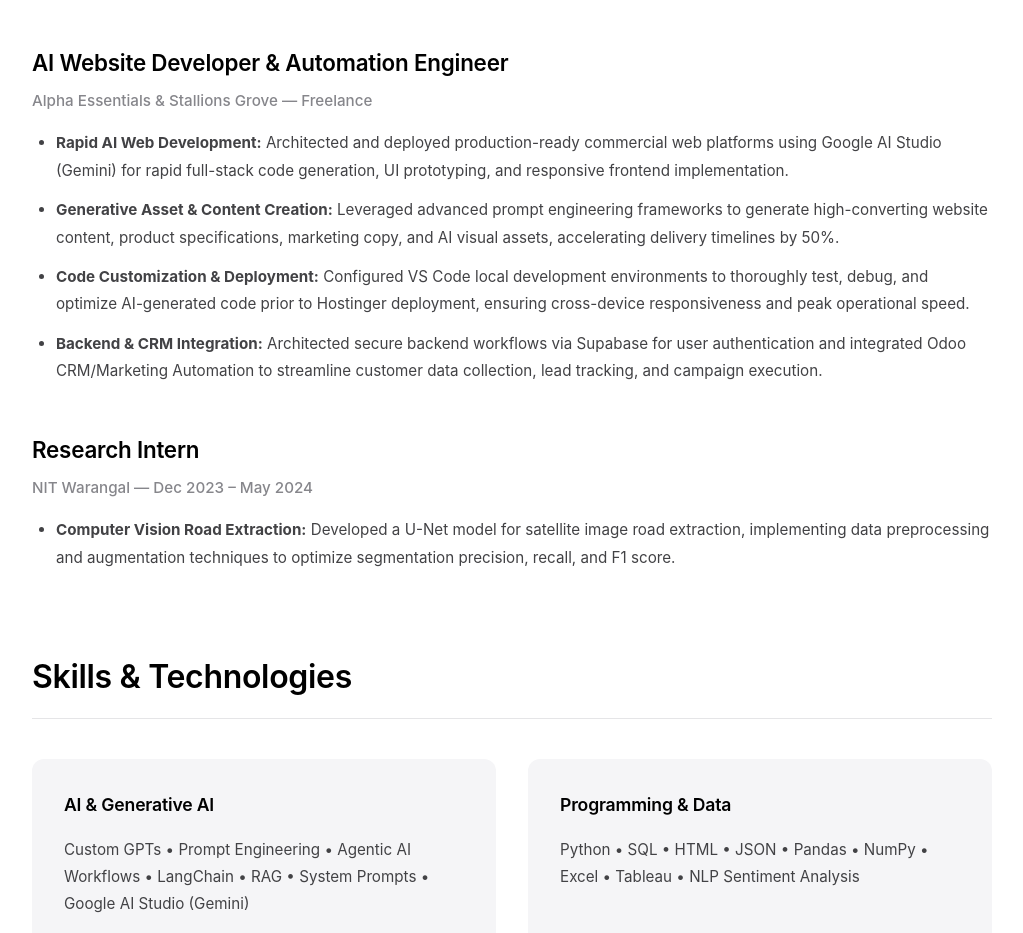
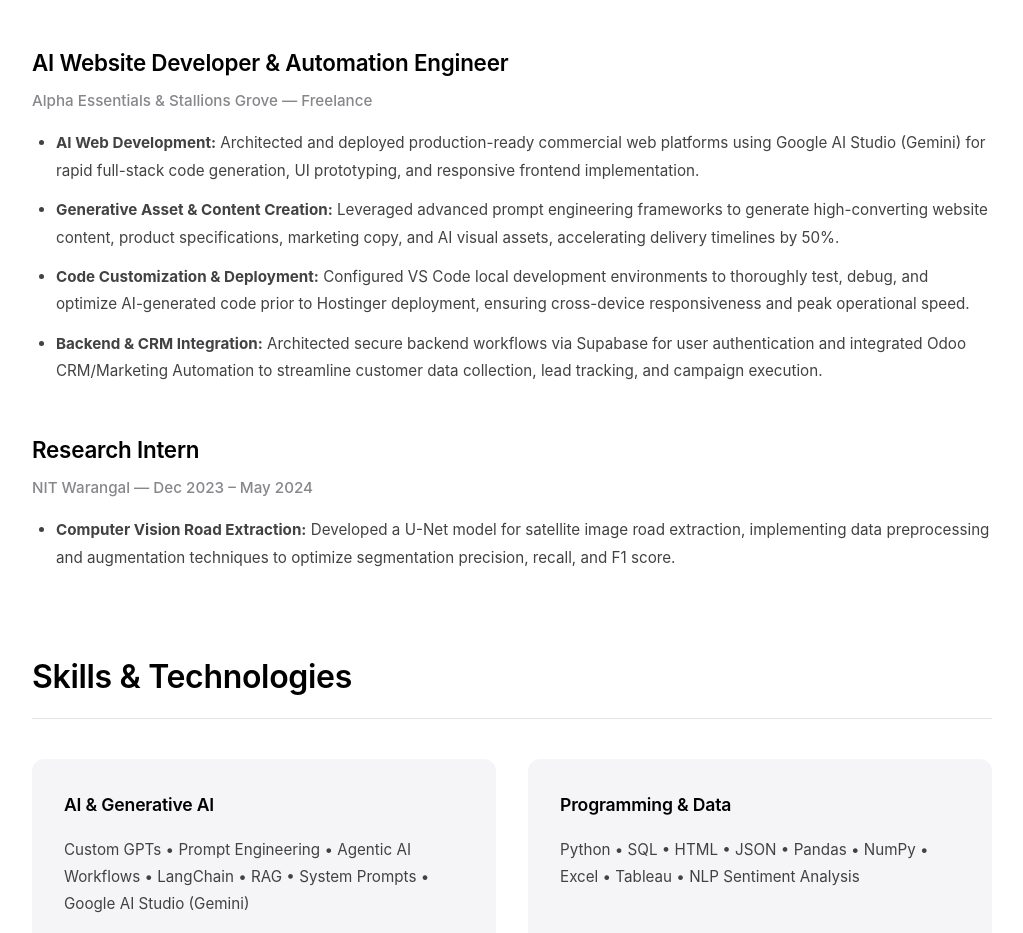
Before and after one commit to SaiLikith14/Resume, a website: page index.html in a window 1280 px wide. Shown: the part 1385-2318 px from the top of the page, without its empty margins (128-1151 px from the left). Drawn offline with Linux system fonts and the light colour scheme.

Commit message:
Update job description for AI Web Development

```diff
--- a/index.html
+++ b/index.html
@@ -325,7 +325,7 @@
                 <div class="job-title">AI Website Developer & Automation Engineer</div>
                 <div class="company-period">Alpha Essentials & Stallions Grove — Freelance</div>
                 <ul class="job-description">
-                    <li><strong>Rapid AI Web Development:</strong> Architected and deployed production-ready commercial web platforms using Google AI Studio (Gemini) for rapid full-stack code generation, UI prototyping, and responsive frontend implementation.</li>
+                    <li><strong>AI Web Development:</strong> Architected and deployed production-ready commercial web platforms using Google AI Studio (Gemini) for rapid full-stack code generation, UI prototyping, and responsive frontend implementation.</li>
                     <li><strong>Generative Asset & Content Creation:</strong> Leveraged advanced prompt engineering frameworks to generate high-converting website content, product specifications, marketing copy, and AI visual assets, accelerating delivery timelines by 50%.</li>
                     <li><strong>Code Customization & Deployment:</strong> Configured VS Code local development environments to thoroughly test, debug, and optimize AI-generated code prior to Hostinger deployment, ensuring cross-device responsiveness and peak operational speed.</li>
                     <li><strong>Backend & CRM Integration:</strong> Architected secure backend workflows via Supabase for user authentication and integrated Odoo CRM/Marketing Automation to streamline customer data collection, lead tracking, and campaign execution.</li>
```
